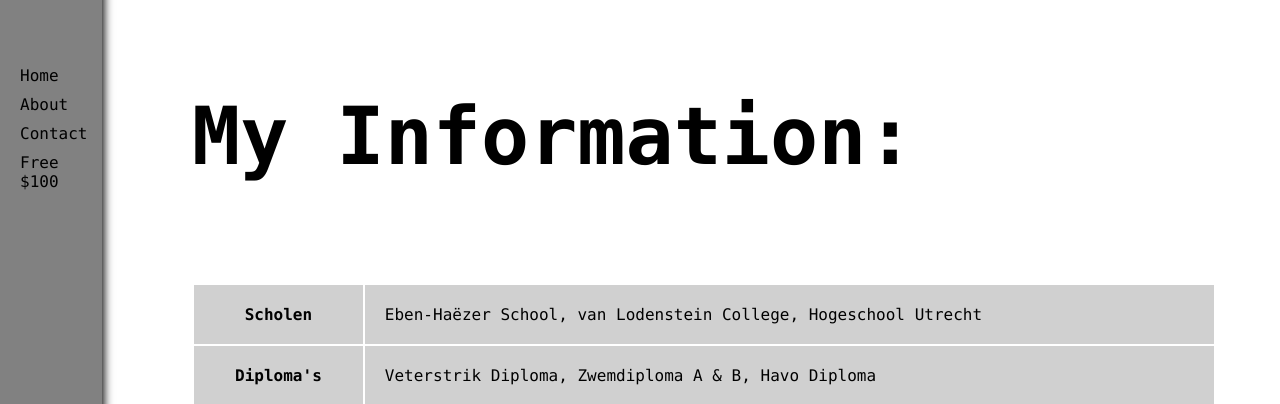
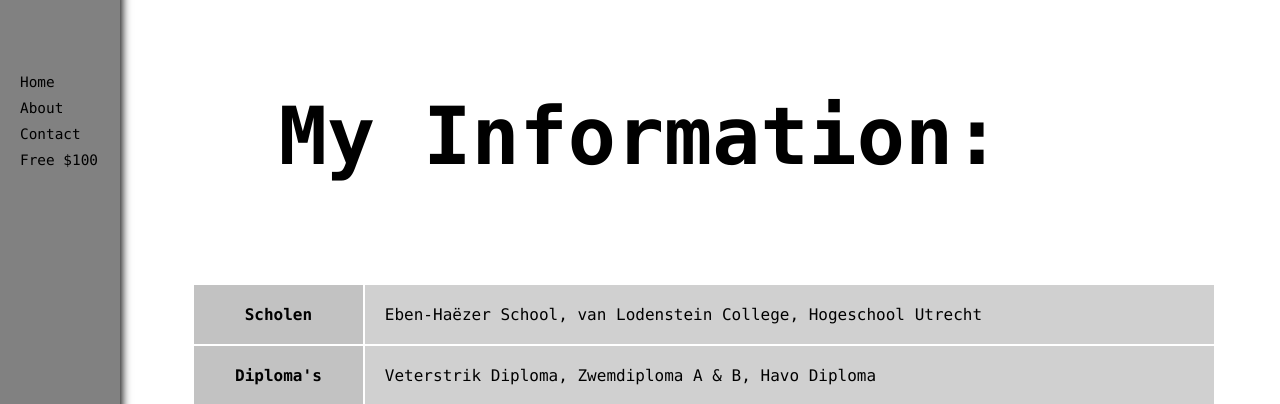
Before and after one commit to HarmenGerritsen/portfolio2, a Flask app: page /about in a window 1280 px wide. Shown: the top 404 px of the page. Run offline with Flask 2, Linux system fonts and the light colour scheme.

Commit message:
mobile usability

```diff
--- a/static/about.css
+++ b/static/about.css
@@ -1,45 +1,55 @@
-h1 {
+h2 {
     font-size: 500%;
     font-weight: bold;
     margin-bottom: 100px;
-    margin-left: 15%;
     margin-top: 7%;
+    display: block;
+    text-align: center;
 }
 /*CV Table*/
 table {
     margin-left: 15%;
     width: 80%;
 }
-th, td {
+th {
+    background-color: #c2c2c2;
+    padding: 20px;
+}
+td {
     background-color: #d0d0d0;
     padding: 20px;
 }
-th:hover, td:hover {
+td:hover {
     background-color: #cacaca;
 }
-/*menu navbar*/
+
+/*menu sidebar*/
+
 .navbar {
-    height: 100vh;
-    width: 8%;
+    height: 100%;
+    width: 120px;
     background-color: #818181;
     float: left;
     position: fixed;
     padding-top: 50px;
     top: 0;
     box-shadow: -8px 0 9px 10px rgba(0,0,0,1);
+    display: block;
+}
+ul {
+    list-style-type: none;
+    position: fixed;
+    font-size: 90%;
+}
+li {
+    text-align: left;
+    margin: 10px 10px 10px -20px;
 }
 .menu {
     text-decoration: none;
     color: black;
 }
-ul {
-    list-style-type: none;
-}
-.list-1 {
-    text-align: left;
-    margin: 10px 10px 10px -20px;
-}
-.list-1:hover {
+li:hover {
     animation-name: hover;
     animation-duration: 300ms;
     animation-fill-mode: forwards;
@@ -52,21 +62,46 @@ ul {
         transform: scale(1.2);
     }
 }
+
 /* footer */
+
 footer {
-    float: bottom;
-    margin: 50vh 0 0 8%;
-    width: 90.7%;
-    height: auto;
+    margin-bottom: 0;
+    margin-left: 120px;
+    width: 90.8%;
+    height: 20px;
     text-align: center;
     padding: 10px;
     background-image: url(https://i.ibb.co/nsZ3Fj2/background.jpg);
     background-position: bottom;
     font-size: 75%;
+    display: block;
 }
+
 /*body*/
+
 body {
-    background-color: white;
+    margin: 0;
     font-family: Consolas, monospace;
-    margin: 0;
 }
+@media only screen and (max-width: 1380px) {
+    h1 {
+        font-size: 400%;
+        margin-top: calc(0.2 * 100vh);
+    }
+}
+@media only screen and (max-width: 900px) {
+    h1 {
+        margin-top: calc(0.1 * 100vh);
+    }
+    .navbar {
+        display: none;
+    }
+    footer {
+        margin-left: 0;
+        width: 100%;
+    }
+    img {
+        margin-right: auto;
+    }
+}
--- a/templates/about.html
+++ b/templates/about.html
@@ -14,7 +14,7 @@
         <li class="list-1"><a class="menu" href="https://www.youtube.com/watch?v=dQw4w9WgXcQ&ab_channel=RickAstleyVEVO" target="_blank">Free $100</a></li>
     </ul>
 </div>
-<h1>My Information:</h1>
+<h2>My Information:</h2>
 <table>
     <tr>
         <th style="font-weight: bold">Scholen</th>
--- a/templates/contact.html
+++ b/templates/contact.html
@@ -19,7 +19,7 @@
     <ol>
         <li class="list-contact" id="list-title">Contact opties:</li>
         <li class="list-contact">
-            <a class="link" href="https://www.whatsapp.com/download/" target="_blank"><img class="list-image" src="../static/img/whatsapp.png" alt="whatsapp" style="height: 4%; width: 4%">  06-23825406</a></li>
+            <a class="link" href="https://www.whatsapp.com/download/" target="_blank"><img class="list-image" src="../static/img/whatsapp.png" alt="whatsapp" style="height: 4%; width: 4%">  06-12345678</a></li>
         <li class="list-contact">
             <a class="link" href="https://outlook.office365.com/" target="_blank"><img class="list-image" src="../static/img/email.png" alt="email" style="height: 4%; width: 4%">  harmen.gerritsen@student.hu.nl</a></li>
         <li class="list-contact">
```
Also changed, not shown: static/main.css (+18 -13 lines).
